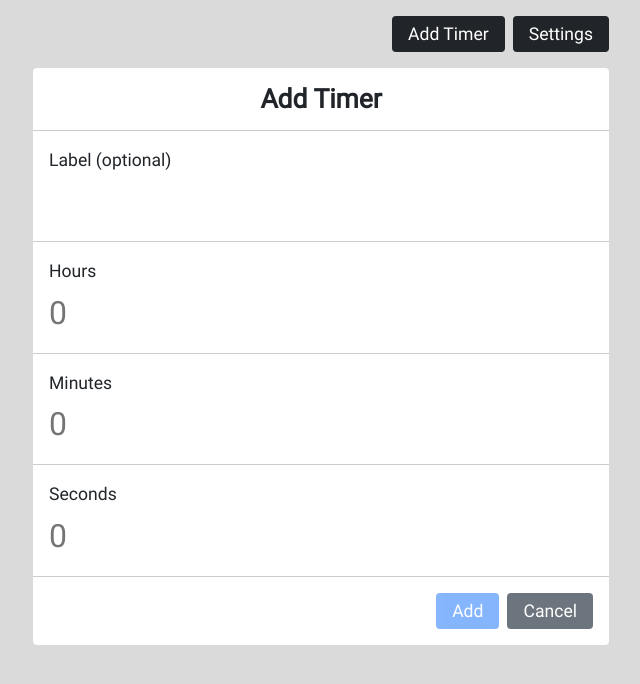
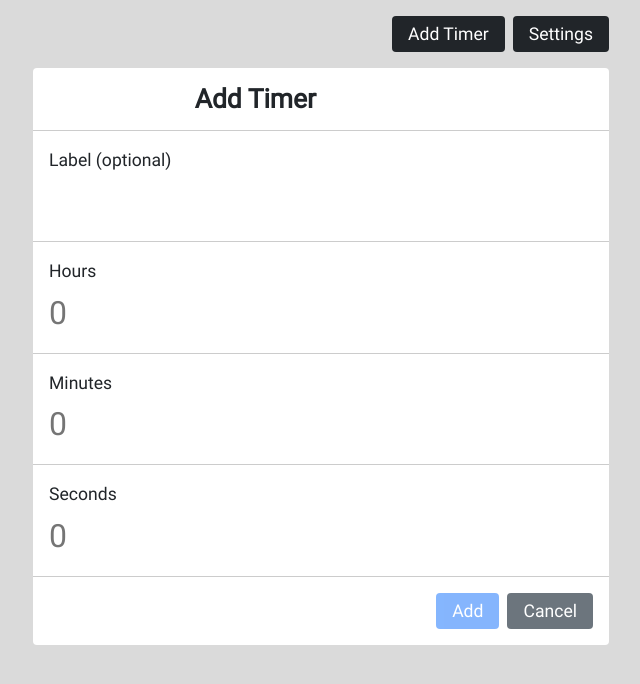
Before and after one commit to linus549/react-timers, a React (Create React App) app: page / in a window 1280 px wide. Shown: the top 684 px of the page, without its empty margins (319-959 px from the left). Built offline with nearby package versions, Linux system fonts and the light colour scheme; what assets would draw is missing.

Commit message:
set max width characters for headings and paragraphs

```diff
--- a/src/index.css
+++ b/src/index.css
@@ -103,7 +103,14 @@ h6 {
   margin-bottom: 0.5rem;
 }
 
+h1,
+h2,
+h3 {
+  max-width: 30ch;
+}
+
 p {
+  max-width: 70ch;
   margin-bottom: 1rem;
 }
 
```
